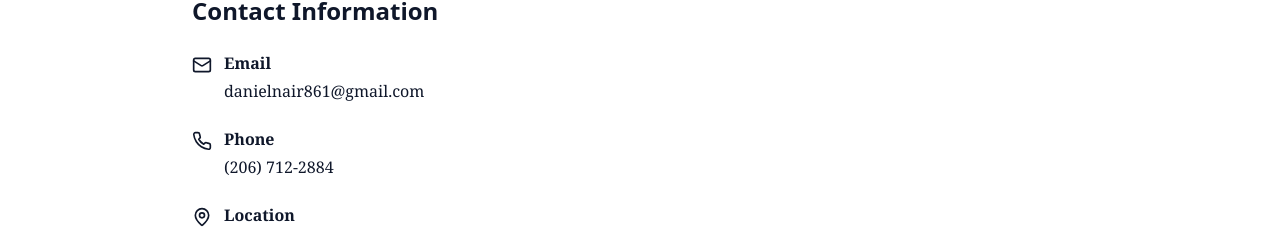
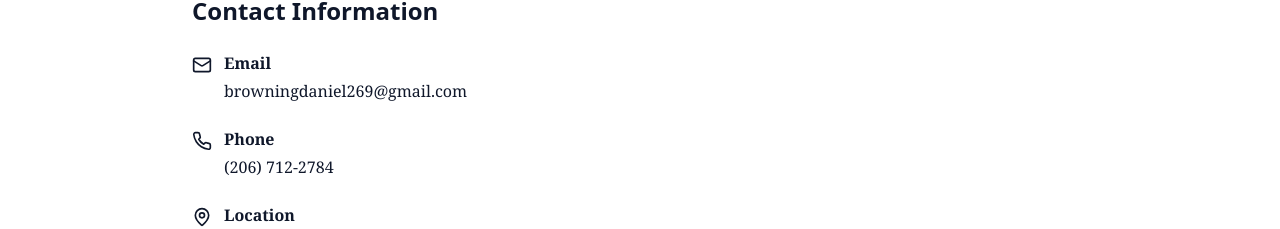
Before and after one commit to VictorKimathi/DanielBrowning, a React (Vite) app: page /contact in a window 1280 px wide. Shown: the part 350-579 px from the top of the page. Built offline with nearby package versions, Linux system fonts and the light colour scheme.

Commit message:
Update ContactPage.tsx

```diff
--- a/src/pages/ContactPage.tsx
+++ b/src/pages/ContactPage.tsx
@@ -80,7 +80,7 @@ export const ContactPage = () => {
                       href="mailto:danielnair861@gmail.com"
                       className="hover:text-[#446DFF] transition-colors"
                     >
-                      danielnair861@gmail.com
+                      browningdaniel269@gmail.com
                     </a>
                   </div>
                 </div>
@@ -88,7 +88,7 @@ export const ContactPage = () => {
                   <Phone className="h-5 w-5 mr-3 mt-1" />
                   <div>
                     <h3 className="font-bold mb-1">Phone</h3>
-                    <p>(206) 712-2884</p>
+                    <p>(206) 712-2784</p>
                   </div>
                 </div>
 
```
